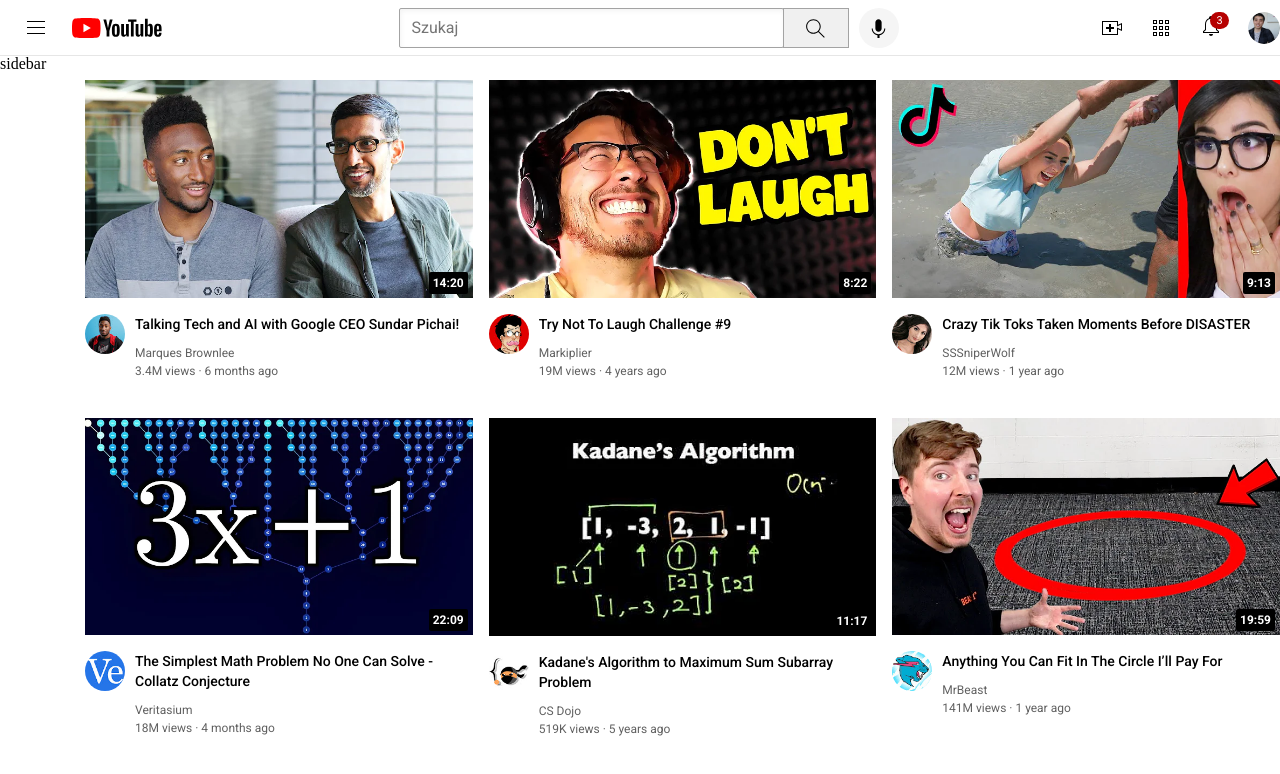
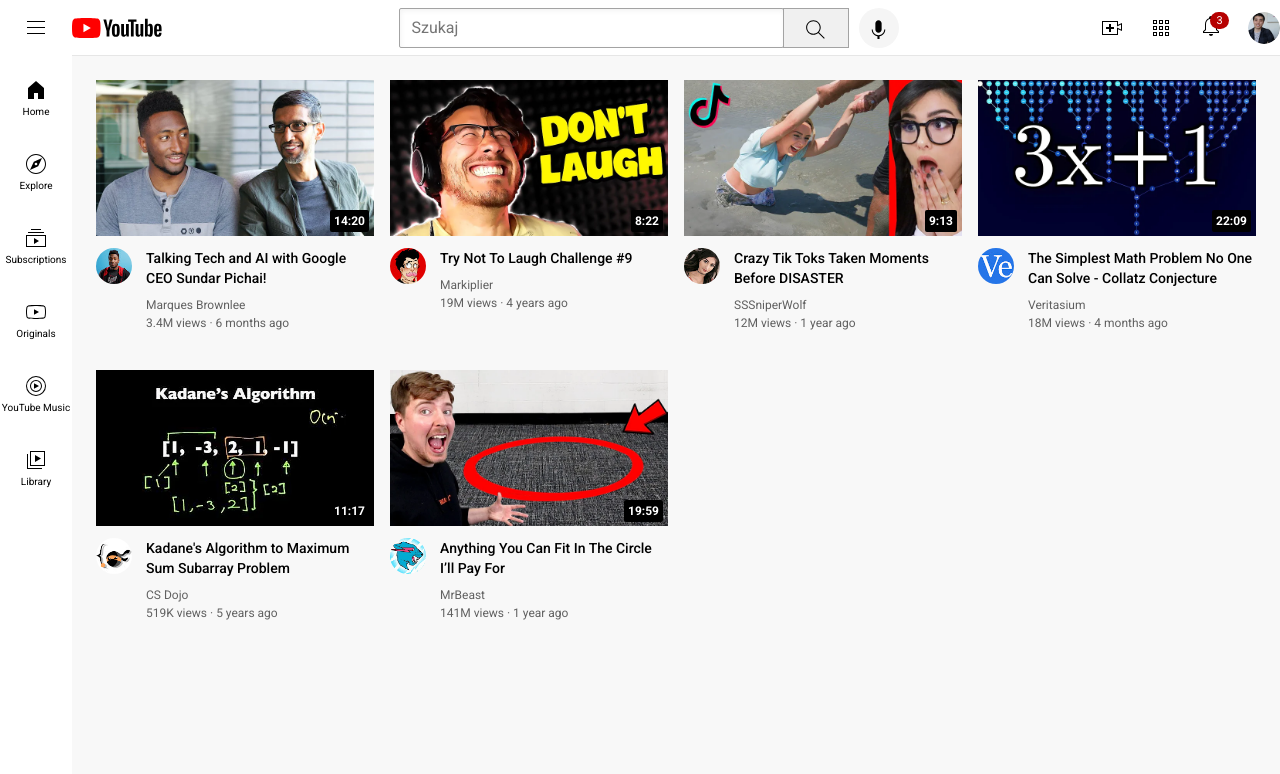
Before and after one commit to Sysdrummatic/First-Website, a plain HTML site: page html-css-course/youtube-clone/index.html in a window 1280 px wide. Drawn offline with Linux system fonts and the light colour scheme.

Commit message:
Finishing the project

```diff
--- a/html-css-course/youtube-clone/index.html
+++ b/html-css-course/youtube-clone/index.html
@@ -17,7 +17,7 @@
         />
     </head>
     <body>
-        <div class="header">
+        <header class="header">
             <div class="left-section">
                 <img
                     class="hamburger-menu"
@@ -30,6 +30,7 @@
                 <input class="search-bar" type="text" placeholder="Szukaj" />
                 <button class="search-button">
                     <img class="search-icon" src="icons/search.svg" alt="" />
+                    <div class="tooltip">Search</div>
                 </button>
                 <button class="voice-search-button">
                     <img
@@ -37,21 +38,32 @@
                         src="icons/voice-search-icon.svg"
                         alt=""
                     />
+                    <div class="tooltip">Search with your voice</div>
                 </button>
             </div>
             <div class="right-section">
+                <div class="upload-icon-container">
                     <img class="upload-icon" src="icons/upload.svg" alt="" />
+                    <div class="tooltip">Create</div>
+                </div>
+                <div class="youtube-apps-icon-container">
                     <img
                         class="youtube-apps-icon"
                         src="icons/youtube-apps.svg"
                         alt=""
                     />
+                    <div class="tooltip">YouTube apps</div>
+                </div>
+
                 <div class="notifications-icon-container">
+                    <div>
                         <img
                             class="notification-icon"
                             src="icons/notifications.svg"
                             alt=""
                         />
+                    </div>
+                    <div class="tooltip">Notifications</div>
                     <div class="notifications-count">3</div>
                 </div>
                 <img
@@ -60,18 +72,46 @@
                     alt=""
                 />
             </div>
+        </header>
+
+        <nav class="sidebar">
+            <div class="sidebar-link">
+                <img src="icons/home.svg" />
+                <div>Home</div>
             </div>
+            <div class="sidebar-link">
+                <img src="icons/explore.svg" />
+                <div>Explore</div>
+            </div>
+            <div class="sidebar-link">
+                <img src="icons/subscriptions.svg" />
+                <div>Subscriptions</div>
+            </div>
+            <div class="sidebar-link">
+                <img src="icons/originals.svg" />
+                <div>Originals</div>
+            </div>
+            <div class="sidebar-link">
+                <img src="icons/youtube-music.svg" />
+                <div>YouTube Music</div>
+            </div>
+            <div class="sidebar-link">
+                <img src="icons/library.svg" />
+                <div>Library</div>
+            </div>
+        </nav>
 
-        <div class="sidebar">sidebar</div>
-
-        <div class="video-grid">
+        <main>
+            <section class="video-grid">
                 <div class="video-preview">
                     <div class="thumbnail-row">
+                        <a href="https://www.youtube.com/watch?v=n2RNcPRtAiY">
                             <img
                                 src="images/thumbnail-1.webp"
                                 alt="Text"
                                 class="thumbnail"
                             />
+                        </a>
                         <div class="video-time">14:20</div>
                     </div>
                     <div class="video-info-grid">
@@ -84,7 +124,8 @@
                         </div>
                         <div class="video-info">
                             <p class="video-title">
-                            Talking Tech and AI with Google CEO Sundar Pichai!
+                                Talking Tech and AI with Google CEO Sundar
+                                Pichai!
                             </p>
                             <p class="video-author">Marques Brownlee</p>
                             <p class="video-stats">
@@ -96,11 +137,13 @@
 
                 <div class="video-preview">
                     <div class="thumbnail-row">
+                        <a href="https://www.youtube.com/watch?v=mP0RAo9SKZk">
                             <img
                                 src="images/thumbnail-2.webp"
                                 alt="Text"
                                 class="thumbnail"
                             />
+                        </a>
                         <div class="video-time">8:22</div>
                     </div>
                     <div class="video-info-grid">
@@ -112,20 +155,26 @@
                             />
                         </div>
                         <div class="video-info">
-                        <p class="video-title">Try Not To Laugh Challenge #9</p>
+                            <p class="video-title">
+                                Try Not To Laugh Challenge #9
+                            </p>
                             <p class="video-author">Markiplier</p>
-                        <p class="video-stats">19M views &#183; 4 years ago</p>
+                            <p class="video-stats">
+                                19M views &#183; 4 years ago
+                            </p>
                         </div>
                     </div>
                 </div>
 
                 <div class="video-preview">
                     <div class="thumbnail-row">
+                        <a href="https://www.youtube.com/watch?v=FgjPQQeTh1w">
                             <img
                                 src="images/thumbnail-3.webp"
                                 alt="Text"
                                 class="thumbnail"
                             />
+                        </a>
                         <div class="video-time">9:13</div>
                     </div>
                     <div class="video-info-grid">
@@ -141,18 +190,22 @@
                                 Crazy Tik Toks Taken Moments Before DISASTER
                             </p>
                             <p class="video-author">SSSniperWolf</p>
-                        <p class="video-stats">12M views &#183; 1 year ago</p>
+                            <p class="video-stats">
+                                12M views &#183; 1 year ago
+                            </p>
                         </div>
                     </div>
                 </div>
 
                 <div class="video-preview">
                     <div class="thumbnail-row">
+                        <a href="https://www.youtube.com/watch?v=094y1Z2wpJg">
                             <img
                                 src="images/thumbnail-4.webp"
                                 alt="Text"
                                 class="thumbnail"
                             />
+                        </a>
                         <div class="video-time">22:09</div>
                     </div>
                     <div class="video-info-grid">
@@ -165,22 +218,26 @@
                         </div>
                         <div class="video-info">
                             <p class="video-title">
-                            The Simplest Math Problem No One Can Solve - Collatz
-                            Conjecture
+                                The Simplest Math Problem No One Can Solve -
+                                Collatz Conjecture
                             </p>
                             <p class="video-author">Veritasium</p>
-                        <p class="video-stats">18M views &#183; 4 months ago</p>
+                            <p class="video-stats">
+                                18M views &#183; 4 months ago
+                            </p>
                         </div>
                     </div>
                 </div>
 
                 <div class="video-preview">
                     <div class="thumbnail-row">
+                        <a href="https://www.youtube.com/watch?v=86CQq3pKSUw">
                             <img
                                 src="images/thumbnail-5.webp"
                                 alt="Text"
                                 class="thumbnail"
                             />
+                        </a>
                         <div class="video-time">11:17</div>
                     </div>
                     <div class="video-info-grid">
@@ -193,21 +250,26 @@
                         </div>
                         <div class="video-info">
                             <p class="video-title">
-                            Kadane's Algorithm to Maximum Sum Subarray Problem
+                                Kadane's Algorithm to Maximum Sum Subarray
+                                Problem
                             </p>
                             <p class="video-author">CS Dojo</p>
-                        <p class="video-stats">519K views &#183; 5 years ago</p>
+                            <p class="video-stats">
+                                519K views &#183; 5 years ago
+                            </p>
                         </div>
                     </div>
                 </div>
 
                 <div class="video-preview">
                     <div class="thumbnail-row">
+                        <a href="https://www.youtube.com/watch?v=yXWw0_UfSFg">
                             <img
                                 src="images/thumbnail-6.webp"
                                 alt="Text"
                                 class="thumbnail"
                             />
+                        </a>
                         <div class="video-time">19:59</div>
                     </div>
                     <div class="video-info-grid">
@@ -223,10 +285,13 @@
                                 Anything You Can Fit In The Circle I’ll Pay For
                             </p>
                             <p class="video-author">MrBeast</p>
-                        <p class="video-stats">141M views &#183; 1 year ago</p>
+                            <p class="video-stats">
+                                141M views &#183; 1 year ago
+                            </p>
                         </div>
                     </div>
                 </div>
-        </div>
+            </section>
+        </main>
     </body>
 </html>
--- a/html-css-course/youtube-clone/styles/general.css
+++ b/html-css-course/youtube-clone/styles/general.css
@@ -1,10 +1,12 @@
 p {
-    font-family: Roboto, Arial;
     margin-top: 0;
     margin-bottom: 0;
 }
 body {
     margin: 0;
     padding-top: 80px;
-    padding-left: 85px;
+    padding-left: 96px;
+    padding-right: 24px;
+    background-color: rgb(248, 248, 248);
+    font-family: Roboto, Arial;
 }
--- a/html-css-course/youtube-clone/styles/header.css
+++ b/html-css-course/youtube-clone/styles/header.css
@@ -51,11 +51,51 @@
     height: 40px;
     width: 66px;
     background-color: rgb(240, 240, 240);
-    border-width: 1px;
-    border-style: solid;
-    border-color: rgb(163, 163, 163);
+
+    border: 1px solid rgb(163, 163, 163);
     margin-left: -1px;
     margin-right: 10px;
+}
+
+.search-button,
+.voice-search-button,
+.upload-icon-container,
+.youtube-apps-icon-container,
+.notifications-icon-container {
+    display: flex;
+    justify-content: center;
+    align-items: center;
+    position: relative;
+}
+
+.search-button .tooltip,
+.voice-search-button .tooltip,
+.upload-icon-container .tooltip,
+.youtube-apps-icon-container .tooltip,
+.notifications-icon-container .tooltip {
+    font-family: Roboto, Arial;
+    position: absolute;
+    background-color: gray;
+    color: white;
+    padding-top: 4px;
+    padding-bottom: 4px;
+    padding-left: 8px;
+    padding-right: 8px;
+    border-radius: 2px;
+    font-size: 12px;
+    bottom: -30px;
+    opacity: 0;
+    transition: opacity 0.15s;
+    pointer-events: none;
+    white-space: nowrap;
+}
+
+.search-button:hover .tooltip,
+.voice-search-button:hover .tooltip,
+.upload-icon-container:hover .tooltip,
+.youtube-apps-icon-container:hover .tooltip,
+.notifications-icon-container:hover .tooltip {
+    opacity: 1;
 }
 
 .voice-search-button {
--- a/html-css-course/youtube-clone/styles/sidebar.css
+++ b/html-css-course/youtube-clone/styles/sidebar.css
@@ -5,4 +5,29 @@
     top: 55px;
     background-color: white;
     width: 72px;
+    z-index: 100;
+    padding-top: 5px;
 }
+
+.sidebar-link {
+    height: 74px;
+    display: flex;
+    justify-content: center;
+    align-items: center;
+    flex-direction: column;
+    cursor: pointer;
+}
+
+.sidebar-link:hover {
+    background-color: rgb(235, 235, 235);
+}
+
+.sidebar-link img {
+    height: 24px;
+    margin-bottom: 4px;
+}
+
+.sidebar-link div {
+    font-family: Roboto, Arial;
+    font-size: 10px;
+}
--- a/html-css-course/youtube-clone/styles/video.css
+++ b/html-css-course/youtube-clone/styles/video.css
@@ -45,7 +45,7 @@
     vertical-align: top;
 }
 .profile-picture {
-    width: 40px;
+    width: 36px;
     border-radius: 50px;
 }
 .video-info {
@@ -59,13 +59,13 @@
 }
 
 .thumbnail-row {
-    margin-bottom: 12px;
+    margin-bottom: 8px;
     position: relative;
 }
 
 .video-title {
     margin-top: 0;
-    margin-bottom: 12px;
+    margin-bottom: 10px;
     font-size: 14px;
     font-weight: 500;
     line-height: 20px;
@@ -89,14 +89,28 @@
     row-gap: 40px;
 }
 
+@media (max-width: 750px) {
+    .video-grid {
+        grid-template-columns: 1fr 1fr;
+    }
+}
+
+@media (min-width: 751px) and (max-width: 999px) {
+    .video-grid {
+        grid-template-columns: 1fr 1fr 1fr;
+    }
+}
+
+@media (min-width: 1000px) {
+    .video-grid {
+        grid-template-columns: 1fr 1fr 1fr 1fr;
+    }
+}
+
 .video-time {
-    font-family: Roboto, Arial;
     font-size: 12px;
     font-weight: 700;
-    padding-left: 4px;
-    padding-right: 4px;
-    padding-top: 4px;
-    padding-bottom: 4px;
+    padding: 4px;
     background-color: black;
     color: white;
     position: absolute;
```
Also changed, not shown: html-css-course/youtube-clone/icons/explore.svg (added), html-css-course/youtube-clone/icons/home (1).svg (added), html-css-course/youtube-clone/icons/library.svg (added), html-css-course/youtube-clone/icons/originals.svg (added), html-css-course/youtube-clone/icons/subscriptions.svg (added), html-css-course/youtube-clone/icons/youtube-music.svg (added). Lines whose indentation alone changed are shown as unchanged.
